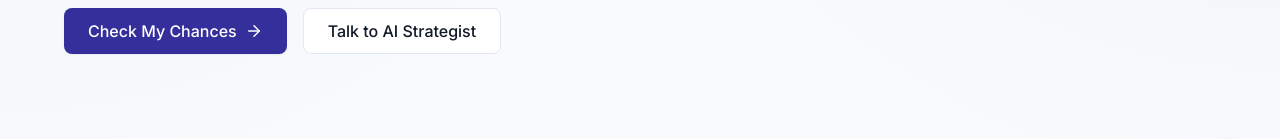
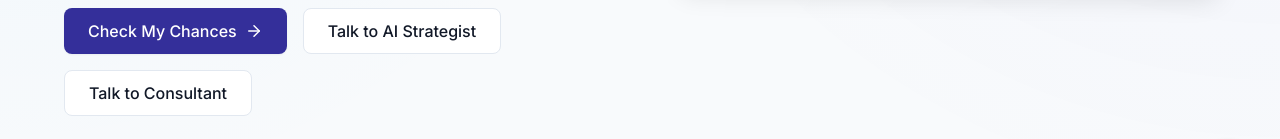
Before and after one commit to Admisun/landing-page, a Next.js app: page / in a window 1280 px wide. Shown: the part 579-718 px from the top of the page. Built offline with nearby package versions, Linux system fonts and the light colour scheme; no server answers.

Commit message:
talk to consultant update

```diff
--- a/src/components/Hero.js
+++ b/src/components/Hero.js
@@ -16,23 +16,37 @@ export default function Hero() {
             <Sparkles size={16} className={styles.badgeIcon} />
             <span>Intelligent Decision-Making Platform</span>
           </div>
+
           <h1 className={styles.title}>
             Know Where You'll Get In <br />
             <span className="gradient-text">Before You Apply</span>
           </h1>
+
           <p className={styles.subtitle}>
             AI-powered admission intelligence that analyzes your profile, predicts admission chances, and guides you to the colleges most likely to maximize your career outcomes.
           </p>
+
           <div className={styles.actions}>
             <a href="#admission-calculator" className="btn btn-primary">
               Check My Chances
               <ArrowRight size={18} style={{ marginLeft: '8px' }} />
             </a>
+
             <Link href={user ? "/dashboard" : "/login"} className="btn btn-secondary">
               Talk to AI Strategist
             </Link>
+
+            <a
+              href="https://calendly.com/talk--to--consultant/"
+              target="_blank"
+              rel="noopener noreferrer"
+              className="btn btn-secondary"
+            >
+              Talk to Consultant
+            </a>
           </div>
         </div>
+
         <div className={styles.heroVisual}>
           <div className={styles.visualCard}>
             <div className={styles.visualHeader}>
@@ -40,6 +54,7 @@ export default function Hero() {
               <div className={styles.dot} style={{ backgroundColor: '#eab308' }}></div>
               <div className={styles.dot} style={{ backgroundColor: '#22c55e' }}></div>
             </div>
+
             <div className={styles.visualBody}>
               <div className={styles.visualRow}>
                 <div className={styles.avatar}></div>
@@ -48,11 +63,13 @@ export default function Hero() {
                   <div className={styles.line} style={{ width: '60%' }}></div>
                 </div>
               </div>
+
               <div className={styles.analysisBox}>
                 <div className={styles.progressHeader}>
                   <span>Admission Probability</span>
                   <span className={styles.percentage}>%</span>
                 </div>
+
                 <div className={styles.progressBar}>
                   <div className={styles.progressFill} style={{ width: '87%' }}></div>
                 </div>
```
